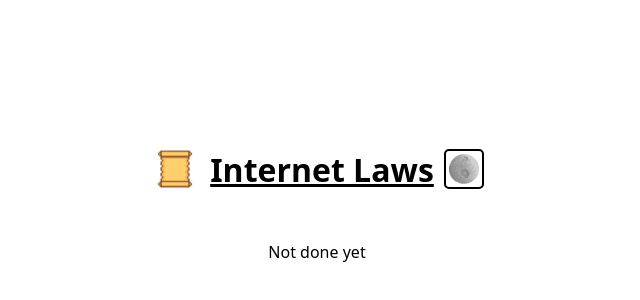
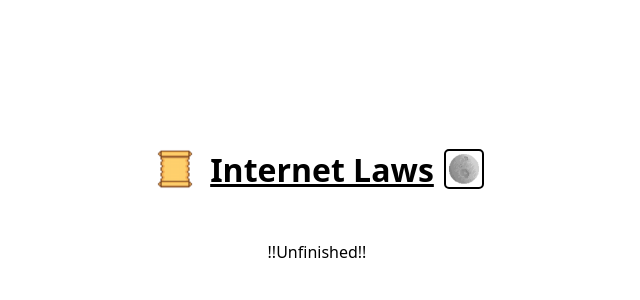
Before and after one commit to textdev-0/internet-rules, a website: page main/laws.html in a window 1280 px wide. Shown: the part 204-504 px from the top of the page, 323-963 px from the left. Drawn offline with Linux system fonts and the light colour scheme.

Commit message:
unfinished label

```diff
--- a/main/laws.html
+++ b/main/laws.html
@@ -22,10 +22,13 @@
     </div>
     <h1><a href="/index.html" class="title-link">Internet Laws</a></h1>
     <img src="/assets/icons/moon.png" alt="moon" class="moon-icon" id="darkModeToggle">
+
+
 </div>
 
-        <p>Not done yet</p>
+        <p>!!Unfinished!!</p>
 </div>
+
 
 <script>
   if ('serviceWorker' in navigator) {
```
Also changed, not shown: main/rules.html (+1 -0 lines).
